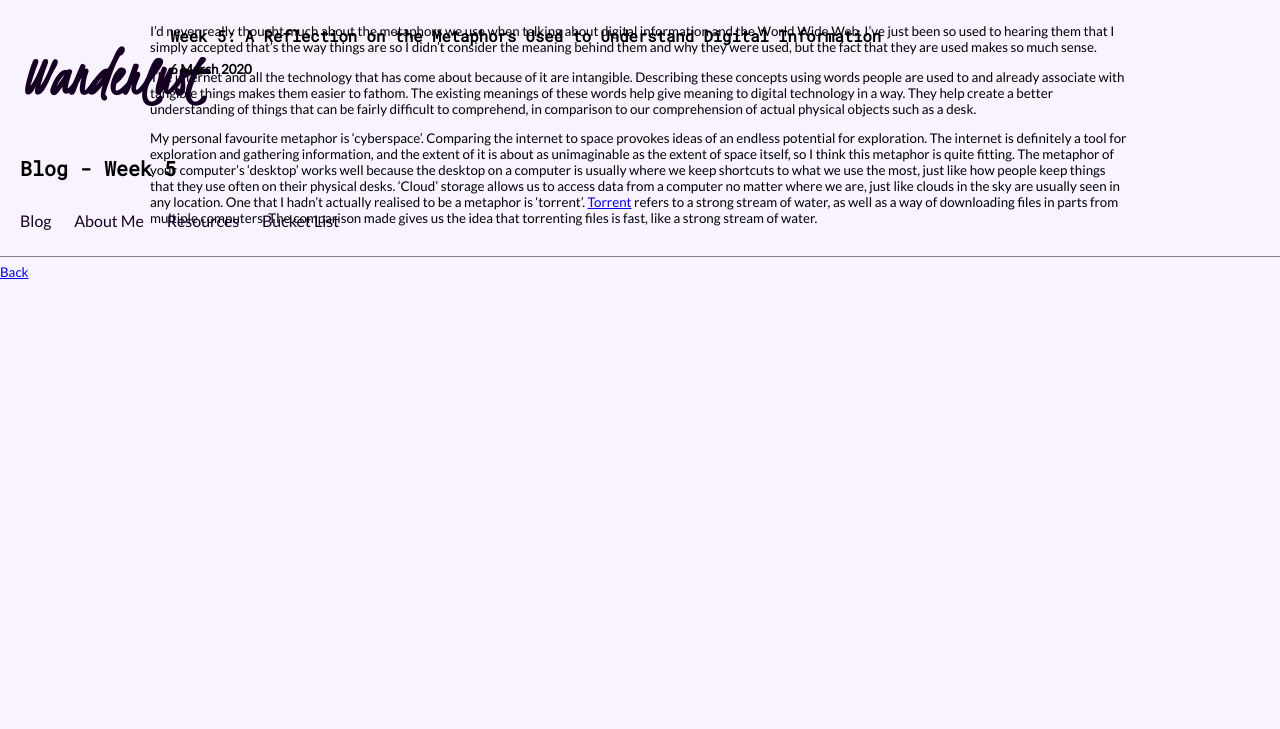
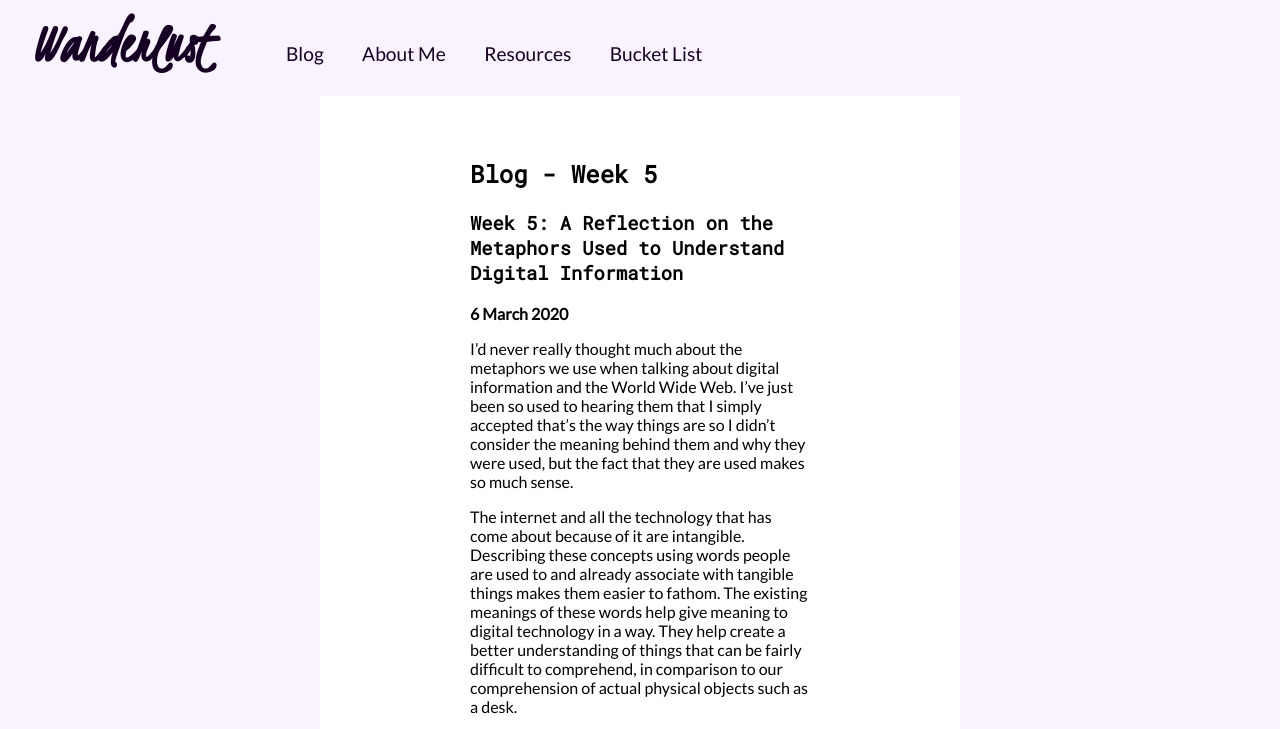
Before and after one commit to p4ndor1c4/WSOA3028A_1828768, a plain HTML site: page Blog/week5.html in a window 1280 px wide. Shown: the top 729 px of the page. Drawn offline with Linux system fonts and the light colour scheme.

Commit message:
fixed navigation

```diff
--- a/Blog/week5.html
+++ b/Blog/week5.html
@@ -21,42 +21,50 @@
 <body onload="initialiseNavigation()">
     <header>
         <h1><a href=''>Wanderlust</a></h1>
-        <h2>Blog - Week 5</h2>
         <nav class="Menu"></nav>
     </header>
-
+    <main>
         <article style="padding-top: 10px; padding-bottom: 10px; padding-left: 150px; padding-right: 150px;">
-        <header>
+            <h2>Blog - Week 5</h2>
             <h3>Week 5: A Reflection on the Metaphors Used to Understand Digital Information</h3>
             <time datetime="2020-03-06"><b>6 March 2020</b></time>
-        </header>
             <section>
-            <p>I’d never really thought much about the metaphors we use when talking about digital information and the
-                World Wide Web. I’ve just been so used to hearing them that I simply accepted that’s the way things are
+                <p>I’d never really thought much about the metaphors we use when talking about digital information and
+                    the
+                    World Wide Web. I’ve just been so used to hearing them that I simply accepted that’s the way things
+                    are
                     so I didn’t consider the meaning behind them and why they were used, but the fact that they are used
                     makes so much sense. </p>
-            <p>The internet and all the technology that has come about because of it are intangible. Describing these
-                concepts using words people are used to and already associate with tangible things makes them easier to
-                fathom. The existing meanings of these words help give meaning to digital technology in a way. They help
-                create a better understanding of things that can be fairly difficult to comprehend, in comparison to our
+                <p>The internet and all the technology that has come about because of it are intangible. Describing
+                    these
+                    concepts using words people are used to and already associate with tangible things makes them easier
+                    to
+                    fathom. The existing meanings of these words help give meaning to digital technology in a way. They
+                    help
+                    create a better understanding of things that can be fairly difficult to comprehend, in comparison to
+                    our
                     comprehension of actual physical objects such as a desk.</p>
                 <p>My personal favourite metaphor is ‘cyberspace’. Comparing the internet to space provokes ideas of an
                     endless potential for exploration. The internet is definitely a tool for exploration and gathering
                     information, and the extent of it is about as unimaginable as the extent of space itself, so I think
-                this metaphor is quite fitting. The metaphor of your computer’s ‘desktop’ works well because the desktop
+                    this metaphor is quite fitting. The metaphor of your computer’s ‘desktop’ works well because the
+                    desktop
                     on a computer is usually where we keep shortcuts to what we use the most, just like how people keep
                     things that they use often on their physical desks. ‘Cloud’ storage allows us to access data from a
-                computer no matter where we are, just like clouds in the sky are usually seen in any location. One that
+                    computer no matter where we are, just like clouds in the sky are usually seen in any location. One
+                    that
                     I hadn’t actually realised to be a metaphor is ‘torrent’. <a
-                    href="https://www.lexico.com/definition/torrent">Torrent</a> refers to a strong stream of water, as
-                well as a way of downloading files in parts from multiple computers. The comparison made gives us the
+                        href="https://www.lexico.com/definition/torrent">Torrent</a> refers to a strong stream of water,
+                    as
+                    well as a way of downloading files in parts from multiple computers. The comparison made gives us
+                    the
                     idea that torrenting files is fast, like a strong stream of water.</p>
             </section>
         </article>
         <hr size="1" noshade>
 
-    <a href="blog.html">Back</a>
-
+        <a href="index.html" class="back">Back</a>
+    </main>
 </body>
 
 </html>
--- a/CSS/stylesheet.css
+++ b/CSS/stylesheet.css
@@ -20,7 +20,6 @@
     --font_secondaryHeading: roboto;
 
     font-family: var(--font_main);
-    font-size: smaller;
 
     background-color: #f8f3ff;
 }
@@ -34,15 +33,18 @@ html{
     scroll-behavior: smooth;
 }
 
+body{
+    margin-top: 6em;
+    padding-top: 2em;
+    margin-left: 25%;
+    margin-right: 25%;
+    background-color: white;
+}
+
 h1{
     font-family: var(--font_mainHeading);
     font-size: 60px;
     color: #150023;
-}
-
-h1 a{
-    color:  #150023;
-    text-decoration: none;
 }
 
 h2, h3{
@@ -50,42 +52,58 @@ h2, h3{
 }
 
 header{
-    padding-left: 20px;
     position: fixed;
+    z-index: 9000;
+    width: 100%;
+    height: 6em;
+    background-color: #f8f3ff;
+    top: 0;
+    left: 0;
+    right: 0;
+    align-items: center;
+}
+
+header h1{
+    line-height: 1.5em;
+    margin-left: 0.5em;
+}
+
+header *{
+    display: inline;
 }
 
 /*Menu Navigation*/
-nav ul{
-    list-style-type: none;
-    position: fixed;
-    padding-left: 0;
+.Menu{
+    margin-left: 2em;
 }
 
-.Menu ul li{
-    float: left;
-    margin-right: 0.5em;
+.Menu li{
+    margin-right: 1em;
+    font-size: larger;
 }
 
 nav ul li a{
     padding-right: 1em;
-    text-decoration: none;
-    color: #150023;
-    font-size: initial;
 }
 
 nav ul li a:hover{
     font-weight: bold;
 }
 
+a{
+    text-decoration: none;
+    color: #150023;
+}
+
+.back:hover{
+    font-weight: bold;
+}
+
 /*Mobile Devices*/
-@media (min-width:320px) and (max-width:1024px){
+@media (max-width:1024px){
     .Menu nav{
         position: sticky;
         float: none;
         text-align: center;
     }
-
-    header p{
-        visibility: hidden;
-    }
 }
```
Also changed, not shown: Blog/week1.html (+4 -6 lines), Blog/week2.html (+4 -6 lines), Blog/week3.html (+4 -6 lines), Blog/week4.html (+20 -14 lines), Resources/index.html (+7 -6 lines), index.html (+6 -6 lines). Lines whose indentation alone changed are shown as unchanged.
